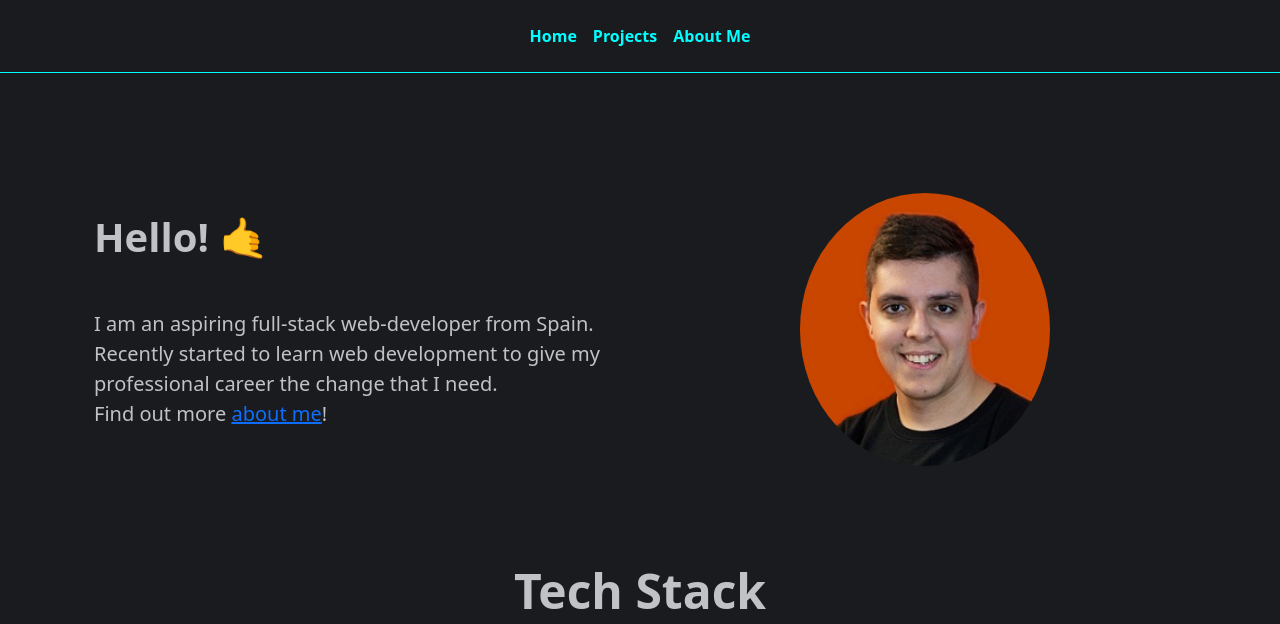
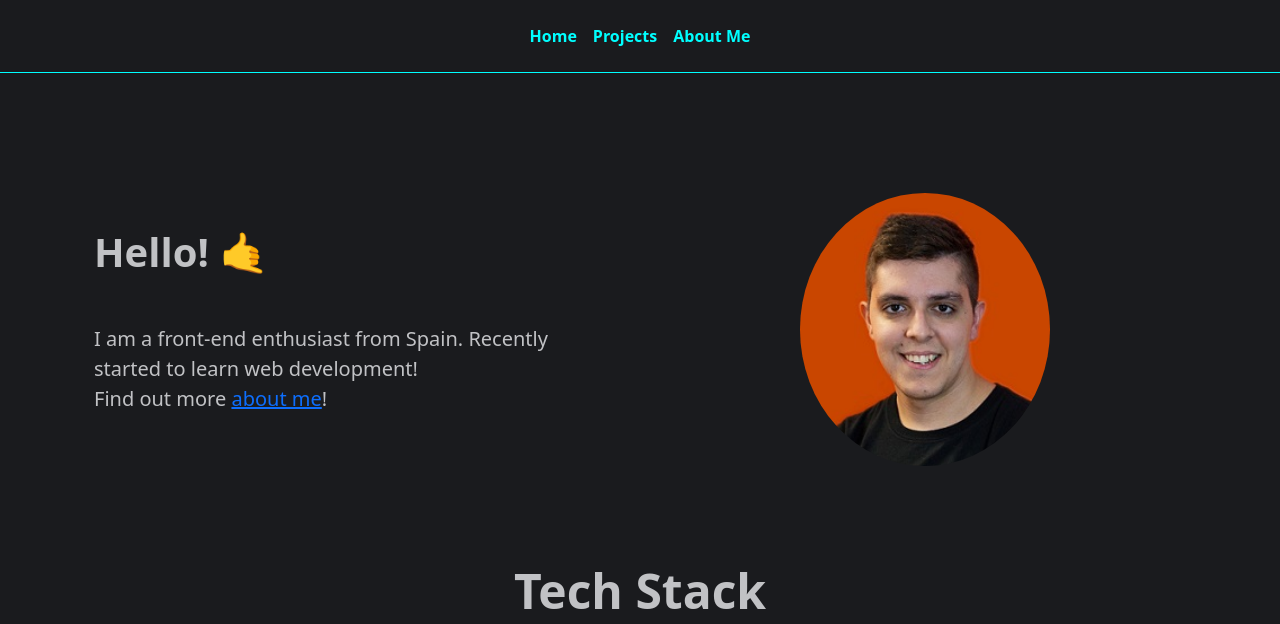
Before and after one commit to solraac10/carlos.dev, a plain HTML site: page index.html in a window 1280 px wide. Shown: the top 624 px of the page. Drawn offline with nearby package versions, Linux system fonts and the light colour scheme.

Commit message:
Update index.html

```diff
--- a/index.html
+++ b/index.html
@@ -22,7 +22,7 @@
           </div>
           <div class="col-lg-6">
             <h1 class="home mb-5">Hello! 🤙</h1>
-            <p class="lead">I am an aspiring full-stack web-developer from Spain. Recently started to learn web development to give my professional career the change that I need.<br>Find out more <a href="./about.html">about me</a>!</p>
+            <p class="lead">I am a front-end enthusiast from Spain. Recently started to learn web development!<br>Find out more <a href="./about.html">about me</a>!</p>
           </div>
         </div>
       </div>
```
